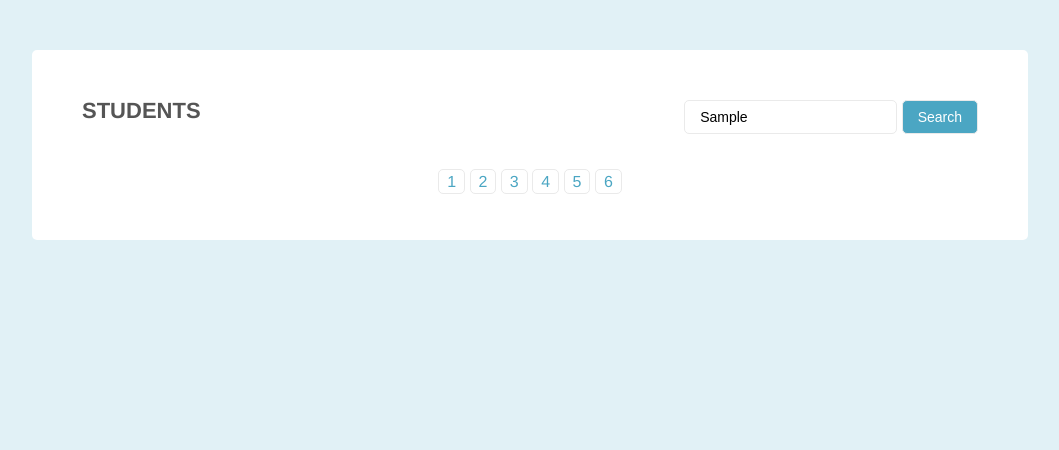
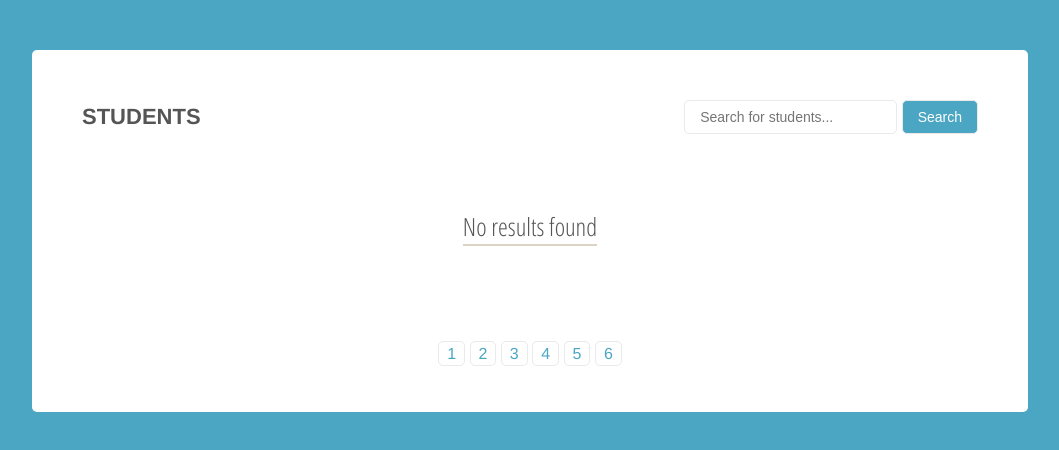
Before and after one commit to HaleyWardo/treehouse-pagination-content-filter, a plain HTML site: page index.html in a window 1280 px wide. Both pictures are taken after typing "Sample" into the empty fields and a click on the button "Search". Shown: the whole page, without its empty margins (110-1169 px from the left). Drawn offline with nearby package versions, Linux system fonts and the light colour scheme.

Commit message:
Added functionality for search filter and updated css for no results

```diff
--- a/app.js
+++ b/app.js
@@ -12,7 +12,10 @@ function showPage(pageNumber, studentItems) {
       $(studentItems[i]).hide();
     }
   }
+
+  $('.no-results-container').remove();
 }
+
 showPage($pageSelected,$studentItem);
 
 function appendPageLinks(studentList) {
@@ -51,31 +54,40 @@ function searchFilter() {
   let searchInput = `
     <div class="student-search">
       <input placeholder="Search for students...">
-      <button>Search</button>
+      <button class="student-search-btn">Search</button>
     </div>`;
 
   $('.page-header').append(searchInput);
 
-  const $studentNames = $('.student-details h3').text().toLowerCase();
+  const $studentNames = $('.student-details h3');
   const $studentSearch = $('.student-search input');
 
   $('.student-search button').on('click', () => {
-  //   for (let i = 0; i < $studentItem.length; i++) {
-  //   if ($studentNames.includes($studentSearch.val())) {
-  //     console.log($studentItem[i]);
-  //       $($studentItem[i]).show();
-  //     } else {
-  //       $($studentItem[i]).hide();
-  //     }
-  //   }
+    let studentsFound = false;
 
-    $studentItem.each((index, student) => {
-      if ($studentNames.includes($studentSearch.val())) {
-        student.style.display = "inline";
+    for (let i = 0; i < $studentNames.length; i++) {
+      if ($studentNames[i].innerHTML.includes($studentSearch.val())) {
+        $($studentNames[i]).parent().parent().show();
+        $('.no-results-container').remove();
+        studentsFound = true;
       } else {
-        student.style.display = "none";
+        $($studentNames[i]).parent().parent().hide();
       }
-    });
+    }
+
+    $studentSearch.val('');
+    if (!studentsFound) {
+      displayNoResults();
+    }
   });
 }
 searchFilter();
+
+function displayNoResults() {
+  const $noResultsHTML = `
+    <div class="no-results-container">
+      <p>No results found</p>
+    <div>`;
+
+  $('.page-header').append($noResultsHTML);
+}
--- a/css/design.css
+++ b/css/design.css
@@ -1,5 +1,5 @@
 body{
-  background-color: #e1f1f6;
+  background-color: #4ba6c3;
   font-family: Helvetica, sans-serif;
   color: #222;
 }
@@ -14,17 +14,22 @@ body{
 
 .page-header{
   margin-bottom: 20px;
+  display: flex;
+  align-items: center;
+  justify-content: space-between;
+  flex-wrap: wrap;
 }
+
 .page-header h2{
-    float: left;
   font-size: 22px;
   text-transform: uppercase;
   font-weight: bold;
   color: #555;
 }
 
-  .page-header .student-search{
-    float: right;
+.page-header h2,
+.student-search {
+  width: 50%;
 }
 
 .page-header .student-search input{
@@ -32,6 +37,19 @@ body{
   border: 1px solid #eaeaea;
   padding: 8px 15px;
   font-size: 14px;
+}
+
+.student-search input {
+  transition: .8s ease-in-out;
+}
+
+.student-search input:hover {
+  background-color: #DCD3C4;
+  transition: .8s ease-in-out;
+}
+
+.student-search input:focus {
+  background-color: #DCD3C4;
 }
 
 .page-header .student-search button{
@@ -43,7 +61,26 @@ body{
   color: #fff
 }
 
-.student-list{}
+.student-search {
+  text-align: right;
+}
+
+.student-search-btn {
+  cursor: pointer;
+}
+
+.no-results-container {
+  margin: 80px auto 60px auto;
+  text-align: center;
+  font-size: 25px;
+  font-family: 'Open Sans Condensed', sans-serif;
+}
+
+.no-results-container p {
+  padding-bottom: 5px;
+  border-bottom: 2px solid #DCD3C4;
+  color: #555;
+}
 
 .student-item{
   margin: 0 0 20px 0;
@@ -116,4 +153,5 @@ body{
 .pagination li a:hover{
   background-color: #4ba6c3;
   color: #fff;
+  transition: .8s ease-in-out;
 }
--- a/index.html
+++ b/index.html
@@ -4,12 +4,13 @@
     <meta charset="utf-8"/>
     <meta name="viewport" content="width=device-width, initial-scale=1.0"/>
     <title>Students</title>
+    <link href="https://fonts.googleapis.com/css?family=Open+Sans+Condensed:300,700" rel="stylesheet">
     <link rel="stylesheet" href="css/reset.css">
     <link rel="stylesheet" href="css/design.css">
   </head>
   <body>
     <div class="page">
-      <div class="page-header cf">
+      <div class="page-header">
         <h2>Students</h2>
         <!-- dynamically insert search form here (optional) -->
 
```
Also changed, not shown: css/reset.css (line endings or trailing spaces). Lines whose indentation alone changed are shown as unchanged.
